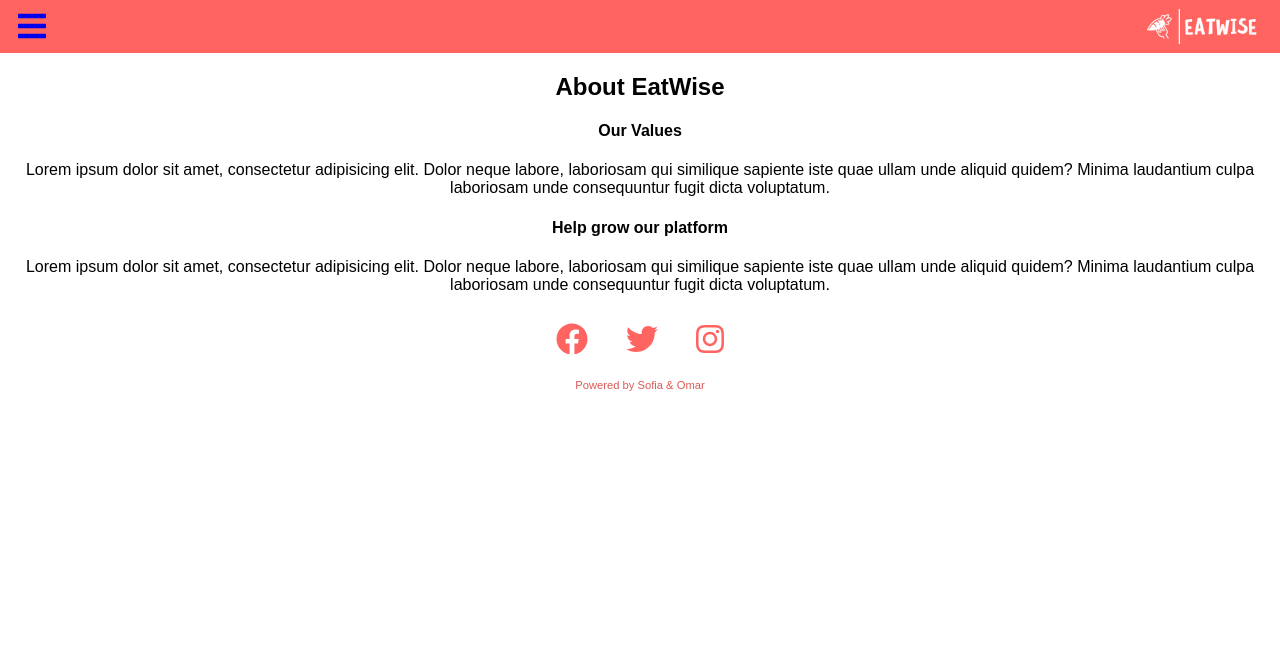
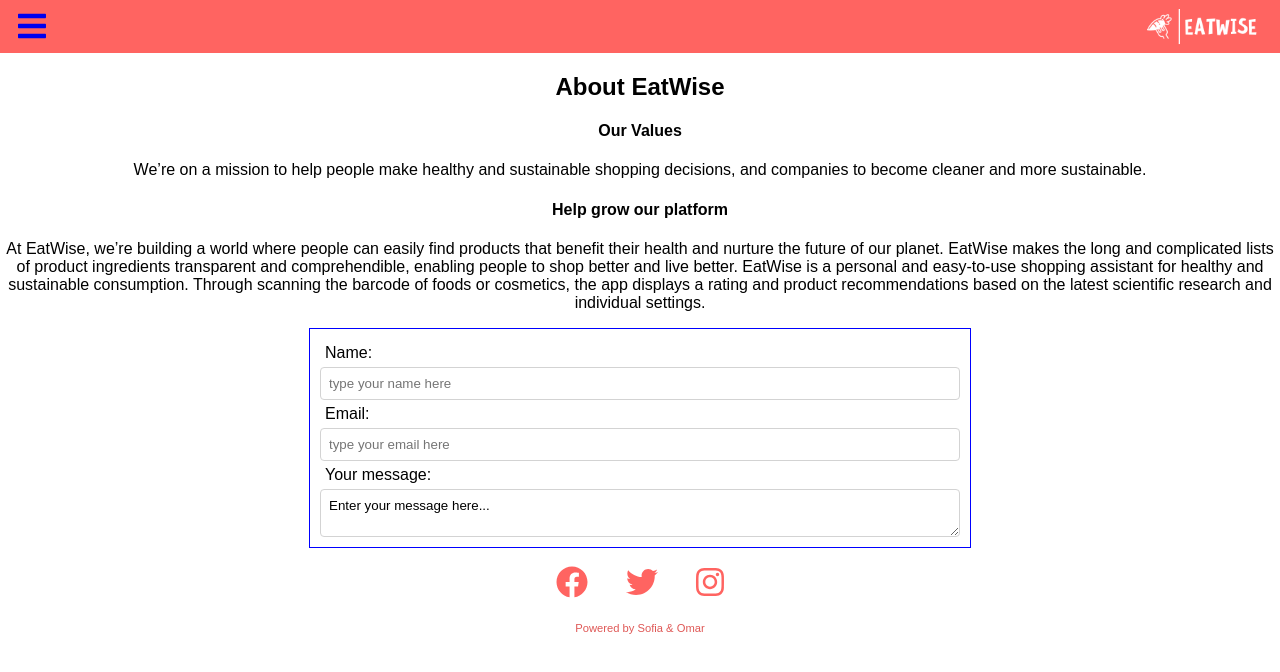
Before and after one commit to secondreact/eatwise, a React (Create React App) app: page /about in a window 1280 px wide. Shown: the top 672 px of the page. Built offline with nearby package versions, Linux system fonts and the light colour scheme; what webfontloader would draw is missing.

Commit message:
added favorites page and form in the about us page

```diff
--- /dev/null
+++ b/src/Components/ContactForm/ContactForm.js
@@ -0,0 +1,19 @@
+import React from "react";
+import "./ContactForm.scss";
+
+export default function ContactForm() {
+  return (
+    <div>
+      <form>
+        <label>Name:</label>
+        <input type="text" placeholder="type your name here" />
+        <label>Email:</label>
+        <input type="email" placeholder="type your email here" />
+        <label>Your message:</label>
+        <textarea name="comment" id="1">
+          Enter your message here...
+        </textarea>
+      </form>
+    </div>
+  );
+}
--- /dev/null
+++ b/src/Components/ContactForm/ContactForm.scss
@@ -0,0 +1,23 @@
+form {
+  display: flex;
+  flex-direction: column;
+  padding: 10px;
+  width: 50%;
+  margin: 10px auto 5px auto;
+  border: 1px solid blue;
+  label {
+    text-align: justify;
+    margin: 5px;
+  }
+  input {
+    padding: 8px;
+    border-radius: 4px;
+    border: 1px solid lightgrey;
+  }
+  textarea {
+    font-family: inherit;
+    padding: 8px;
+    border-radius: 4px;
+    border: 1px solid lightgrey;
+  }
+}
--- a/src/Components/Filters/Filters.js
+++ b/src/Components/Filters/Filters.js
@@ -41,10 +41,7 @@ export default class Filters extends Component {
 
     if (this.state.allergens) {
       url += `action=process&tagtype_0=allergens&tag_contains_0=contains&tag_0=${this.state.allergens}&`;
-    } else if (this.state.palmOil) {
-      url += `action=process&tagtype_0=allergens&tag_contains_0=contains&tag_0=${this.state.allergens}&ingredients_from_palm_oil=${this.state.palmOil}`;
     }
-
     url += `json=true`;
 
     this.props.getFilteredProducts(url);
--- a/src/Components/NavBar/SidebarData.js
+++ b/src/Components/NavBar/SidebarData.js
@@ -16,6 +16,12 @@ export const SidebarData = [
     cName: "nav-text",
   },
   {
+    title: "Favorites",
+    path: "/favorites",
+    icon: <AiIcons.AiTwotoneHeart />,
+    cName: "nav-text",
+  },
+  {
     title: "About",
     path: "/about",
     icon: <FaIcons.FaAppleAlt />,
--- a/src/Components/ProductDetails/AllergensSection.js
+++ b/src/Components/ProductDetails/AllergensSection.js
@@ -1,35 +1,37 @@
 import React from "react";
-import {
-  Eggs,
-  Fats,
-  Fish,
-  Gluten,
-  Lactose,
-  Nuts,
-  Peanuts,
-  Sugar,
-  Vegan,
-} from "../../pages/shared/icons";
+// import {
+//   Eggs,
+//   Fats,
+//   Fish,
+//   Gluten,
+//   Lactose,
+//   Nuts,
+//   Peanuts,
+//   Sugar,
+//   Vegan,
+// } from "../../pages/shared/icons";
+import { allergensIcons } from "../../pages/shared/AllergensContainsData";
 
 export default function AllergensSection(props) {
   let allergensList = props.allergens;
+  console.log("allergensList: " + allergensList);
   return (
     <div>
-      {allergensList?.map((ingredient) => {
-        return <li>{ingredient}</li>;
-      })}
-
-      <h4>allergens icons</h4>
-      <Eggs />
-      <Fats />
-      <Fish />
-      <Gluten />
-      <Lactose />
-      <Nuts />
-      <Peanuts />
-      <Sugar />
-      {/* Sofi note: I have to fix the sugar icon */}
-      <Vegan />
+      {allergensList?.map((ingredient) => (
+        <p>{allergensIcons[ingredient]}</p>
+      ))}
     </div>
   );
 }
+
+// <h4>allergens icons</h4>
+//       <Eggs />
+//       <Fats />
+//       <Fish />
+//       <Gluten />
+//       <Lactose />
+//       <Nuts />
+//       <Peanuts />
+//       <Sugar />
+/* Sofi note: I have to fix the sugar icon */
+/* <Vegan /> */
--- a/src/Components/ProductDetails/Contains.js
+++ b/src/Components/ProductDetails/Contains.js
@@ -19,7 +19,7 @@ export default function Contains(props) {
       {containsArray?.map((ingredient) => {
         return <li>{ingredient}</li>;
       })}
-      <h4>icons</h4>
+      {/* <h4>icons</h4>
       <EggIcon />
       <FatsIcon />
       <FishIcon />
@@ -28,7 +28,7 @@ export default function Contains(props) {
       <NutsIcon />
       <PeanutsIcon />
       <SugarIcon />
-      <VeganIcon />
+      <VeganIcon /> */}
     </div>
   );
 }
--- a/src/Routes.jsx
+++ b/src/Routes.jsx
@@ -4,6 +4,7 @@ import "./index.css";
 import ResultsPage from "./pages/ResultsPage";
 import DetailsPage from "./pages/DetailsPage";
 import AboutPage from "./pages/AboutPage";
+import FavoritesPage from "./pages/FavoritesPage";
 import NavBar from "./Components/NavBar/Navbar";
 
 export default class Routes extends Component {
@@ -16,6 +17,7 @@ export default class Routes extends Component {
             <Route exact path="/" component={ResultsPage} />
             <Route exact path="/details/:code" component={DetailsPage} />
             <Route exact path="/about" component={AboutPage} />
+            <Route exact path="/favorites" component={FavoritesPage} />
           </Switch>
         </Router>
       </div>
--- a/src/pages/AboutPage.jsx
+++ b/src/pages/AboutPage.jsx
@@ -1,4 +1,5 @@
 import React from "react";
+import ContactForm from "../Components/ContactForm/ContactForm";
 import Footer from "../Components/Footer/Footer";
 
 function AboutPage() {
@@ -8,18 +9,23 @@ function AboutPage() {
         <h2>About EatWise</h2>
         <h4>Our Values</h4>
         <p>
-          Lorem ipsum dolor sit amet, consectetur adipisicing elit. Dolor neque
-          labore, laboriosam qui similique sapiente iste quae ullam unde aliquid
-          quidem? Minima laudantium culpa laboriosam unde consequuntur fugit
-          dicta voluptatum.
+          We’re on a mission to help people make healthy and sustainable
+          shopping decisions, and companies to become cleaner and more
+          sustainable.
         </p>
         <h4>Help grow our platform</h4>
         <p>
-          Lorem ipsum dolor sit amet, consectetur adipisicing elit. Dolor neque
-          labore, laboriosam qui similique sapiente iste quae ullam unde aliquid
-          quidem? Minima laudantium culpa laboriosam unde consequuntur fugit
-          dicta voluptatum.
+          At EatWise, we’re building a world where people can easily find
+          products that benefit their health and nurture the future of our
+          planet. EatWise makes the long and complicated lists of product
+          ingredients transparent and comprehendible, enabling people to shop
+          better and live better. EatWise is a personal and easy-to-use shopping
+          assistant for healthy and sustainable consumption. Through scanning
+          the barcode of foods or cosmetics, the app displays a rating and
+          product recommendations based on the latest scientific research and
+          individual settings.
         </p>
+        <ContactForm />
         <Footer />
       </div>
     </div>
--- a/src/pages/DetailsPage.jsx
+++ b/src/pages/DetailsPage.jsx
@@ -38,7 +38,7 @@ export default class DetailsPage extends Component {
           <h2>{this.state.product?.product_name}</h2>
           <h3>{this.state.product?.brands}</h3>
           <h4>Contains test</h4>
-          <Contains contains={this.state.product?.ingredients_analysis_tags} />
+          {/* <Contains contains={this.state.product?.ingredients_analysis_tags} /> */}
           <AllergensSection allergens={this.state.product?.allergens_tags} />
           {/* <NutrientLevels nutrientLevels={this.state.product?.nutrient_levels} /> */}
           {/* <BasicInformation /> */}
--- /dev/null
+++ b/src/pages/FavoritesPage.jsx
@@ -0,0 +1,18 @@
+import React, { Component } from "react";
+import Footer from "../Components/Footer/Footer";
+import "../index.css";
+
+export default function Favorites() {
+  return (
+    <div>
+      <div>
+        <h1>Favorites Page</h1>
+        <img
+          style={{ width: "200px" }}
+          src="https://www.flaticon.com/svg/static/icons/svg/1717/1717466.svg"
+        />
+      </div>
+      <Footer />
+    </div>
+  );
+}
--- /dev/null
+++ b/src/pages/shared/AllergensContainsData.js
@@ -0,0 +1,27 @@
+import React from "react";
+import {
+  Eggs,
+  Fats,
+  Fish,
+  Gluten,
+  Lactose,
+  Nuts,
+  Peanuts,
+  Sugar,
+  Vegan,
+} from "../../pages/shared/icons";
+
+export const allergensIcons = {
+  ["en:milk"]: {
+    icon: <Lactose />,
+  },
+  ["en:gluten"]: {
+    icon: <Gluten />,
+  },
+  ["en:eggs"]: {
+    icon: <Eggs />,
+  },
+  ["en:nuts"]: {
+    icon: <Nuts />,
+  },
+};
```
Also changed, not shown: src/pages/ExplorePage.jsx (deleted, +0 -23 lines).
